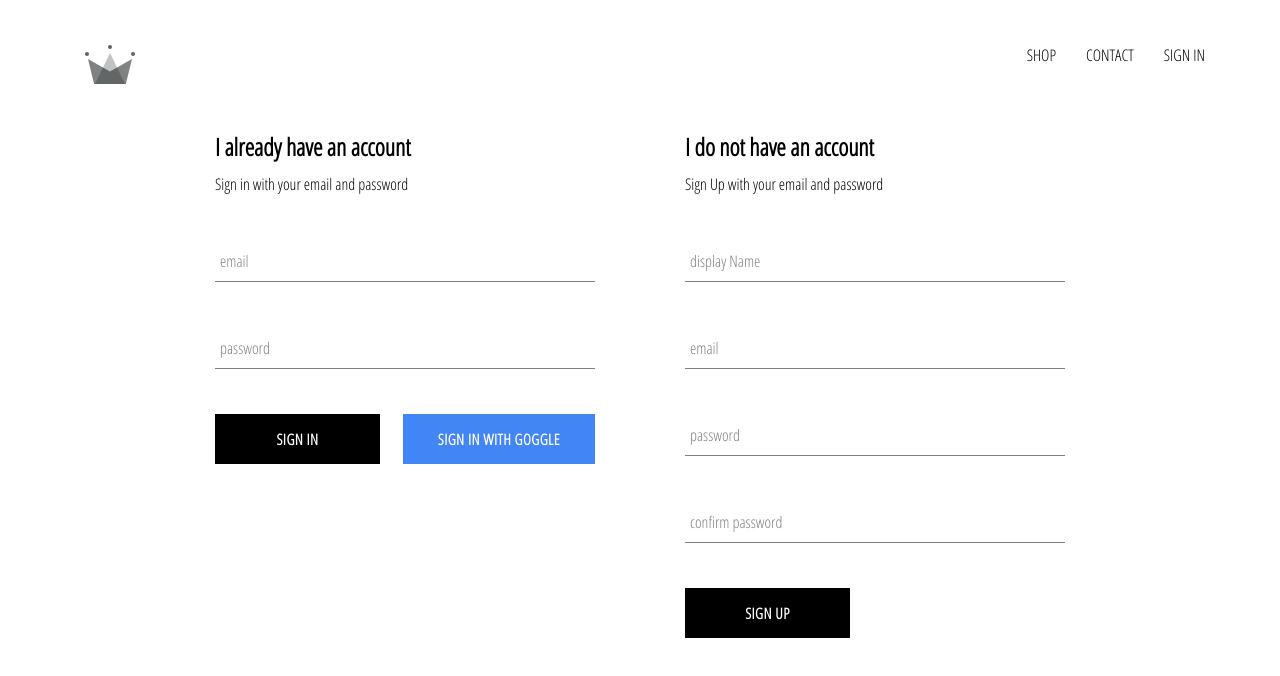
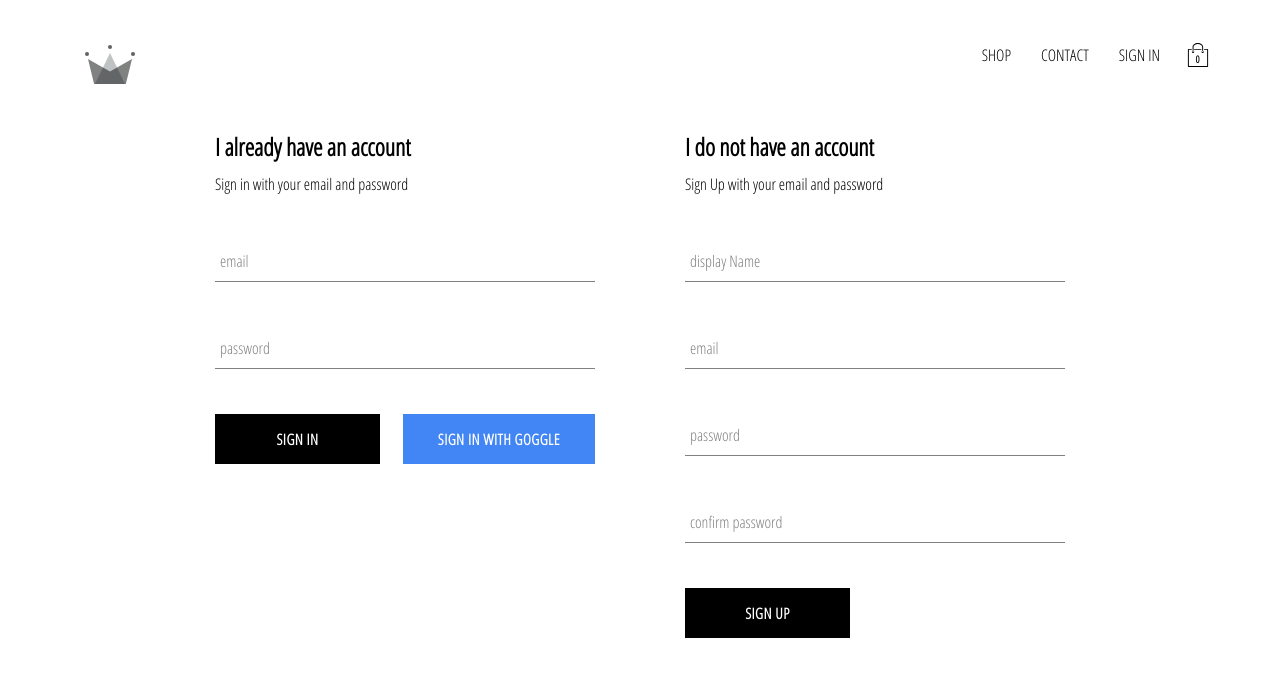
Before and after one commit to LockyB/crwn-clothing, a React (Create React App) app: page /signin in a window 1280 px wide. Shown: the top 676 px of the page. Built offline with nearby package versions, Linux system fonts and the light colour scheme; no server answers.

Commit message:
cart-icon, cart-dropdown component to App, also add cart reducer

```diff
--- /dev/null
+++ b/src/components/cart-dropdown/cart-dropdown.component.jsx
@@ -0,0 +1,14 @@
+import React from 'react';
+
+import CustomButton from '../custom-button/custom-button.component';
+
+import './cart-dropdown.style.scss';
+
+const CartDropdown = () => (
+  <div className='cart-dropdown'>
+    <div className='cart-items' />
+    <CustomButton>GO TO CHECK OUT</CustomButton>
+  </div>
+);
+
+export default CartDropdown;
--- /dev/null
+++ b/src/components/cart-dropdown/cart-dropdown.style.scss
@@ -0,0 +1,24 @@
+.cart-dropdown {
+  position: absolute;
+  width: 240px;
+  height: 340px;
+  display: flex;
+  flex-direction: column;
+  padding: 20px;
+  border: 1px solid black;
+  background-color: white;
+  top: 90px;
+  right: 40px;
+  z-index: 5;
+
+  .cart-items {
+    height: 240px;
+    display: flex;
+    flex-direction: column;
+    overflow: scroll;
+  }
+
+  button {
+    margin-top: auto;
+  }
+}
--- /dev/null
+++ b/src/components/cart-icon/cart-icon.component.jsx
@@ -0,0 +1,29 @@
+import React from 'react';
+import { connect } from 'react-redux';
+
+import { toggleCartHidden } from '../../redux/cart/cart.actions';
+
+import { ReactComponent as ShoppingIcon } from '../../assets/shopping-bag.svg';
+
+import './cart-icon.style.scss';
+
+//toggleCartHidden is initialised as a this.props.toggleCartHidden
+//through the mapDispatchToProps function via connect
+//i.e. the CartIcon actually access to a modified toggleCartHidden property
+//although it has the same name, it is not the same function as defined in cart.actions;
+
+const CartIcon = ({ toggleCartHidden }) => (
+  <div className='cart-icon' onClick={toggleCartHidden}>
+    <ShoppingIcon className='shopping-icon'/>
+    <span className='item-count'>0</span>
+  </div>
+);
+
+const mapDispatchToProps = dispatch => ({
+  toggleCartHidden: () => dispatch(toggleCartHidden())
+});
+
+export default connect(
+  null,
+  mapDispatchToProps
+)(CartIcon);
--- /dev/null
+++ b/src/components/cart-icon/cart-icon.style.scss
@@ -0,0 +1,21 @@
+.cart-icon {
+  width: 45px;
+  height: 45px;
+  position: relative;
+  display: flex;
+  align-items: center;
+  justify-content: center;
+  cursor: pointer;
+
+  .shopping-icon {
+    width: 24px;
+    height: 24px;
+  }
+
+  .item-count {
+    position: absolute;
+    font-size: 10px;
+    font-weight: bold;
+    bottom: 12px;
+  }
+}
--- a/src/components/header/header.component.jsx
+++ b/src/components/header/header.component.jsx
@@ -3,10 +3,13 @@
 
 import './header.style.scss';
 import { ReactComponent as Logo} from '../../assets/crown.svg'
+import CartIcon from '../cart-icon/cart-icon.component';
+import CartDropdown from '../cart-dropdown/cart-dropdown.component';
+
 import { auth } from '../../firebase/firebase.utils';
 import { connect } from 'react-redux';
 
-const Header = ({currentUser }) => (
+const Header = ({currentUser, hidden}) => (
   <div className='header'>
     <Link className='logo-container' to="/">
       <Logo className='logo'/>
@@ -23,12 +26,20 @@
         <div className='option' onClick={()=> auth.signOut()}>SIGN OUT</div>
         :<Link className='option' to='/signin'>Sign in</Link>
       }
+      <CartIcon />
     </div>
+    {
+      hidden ? null :
+      <CartDropdown />
+    }
   </div>
 )
 
-const mapStateToProps = state => ({
-  currentUser: state.user.currentUser
+//destructure with nested value
+const mapStateToProps = ({user: { currentUser }, cart: { hidden }}) => ({
+  // currentUser: currentUser, same as
+  currentUser,
+  hidden
 })
 
 export default connect(mapStateToProps)(Header);
--- /dev/null
+++ b/src/redux/cart/cart.actions.js
@@ -0,0 +1,7 @@
+import CartActionTypes from './cart.types';
+
+export const toggleCartHidden = () => ({
+  type: CartActionTypes.TOGGLE_CART_HIDDEN
+});
+
+//note that payload is an optional property, fot toggle, we don't need to as we just use !state.hidden
--- /dev/null
+++ b/src/redux/cart/cart.reducer.js
@@ -0,0 +1,19 @@
+import CartActionTypes from './cart.types';
+
+const INITIAL_STATE = {
+  hidden : true
+};
+
+const cartReducer = (state = INITIAL_STATE, action) => {
+  switch (action.type) {
+    case CartActionTypes.TOGGLE_CART_HIDDEN:
+      return {
+        ...state,
+        hidden: !state.hidden
+      }
+    default:
+        return state;
+  }
+};
+
+export default cartReducer;
--- /dev/null
+++ b/src/redux/cart/cart.types.js
@@ -0,0 +1,5 @@
+const CartActionTypes = {
+  TOGGLE_CART_HIDDEN : 'TOGGLE_CART_HIDDEN'
+};
+
+export default CartActionTypes;
--- a/src/redux/root-reducer.js
+++ b/src/redux/root-reducer.js
@@ -1,7 +1,9 @@
 import { combineReducers } from 'redux';
 
 import userReducer from './user/user.reducer';
+import cartReducer from './cart/cart.reducer';
 
 export default combineReducers({
-  user:userReducer
+  user: userReducer,
+  cart: cartReducer
 });
--- a/src/redux/user/user.actions.js
+++ b/src/redux/user/user.actions.js
@@ -1,4 +1,4 @@
-import { UserActionTypes } from './user.types';
+import UserActionTypes from './user.types';
 
 //we set actions as a function that returns an object so our reducers can read it
 export const setCurrentUser = user => ({
--- a/src/redux/user/user.reducer.js
+++ b/src/redux/user/user.reducer.js
@@ -1,4 +1,4 @@
-import { UserActionTypes } from './user.types';
+import UserActionTypes from './user.types';
 
 //our reducer needs to know two things from action
 //one is the type of the action
--- a/src/redux/user/user.types.js
+++ b/src/redux/user/user.types.js
@@ -1,3 +1,5 @@
-export const UserActionTypes = {
+const UserActionTypes = {
   SET_CURRENT_USER : 'SET_CURRENT_USER'
-}
+};
+
+export default UserActionTypes;
```
Also changed, not shown: src/assets/shopping-bag.svg (added).
